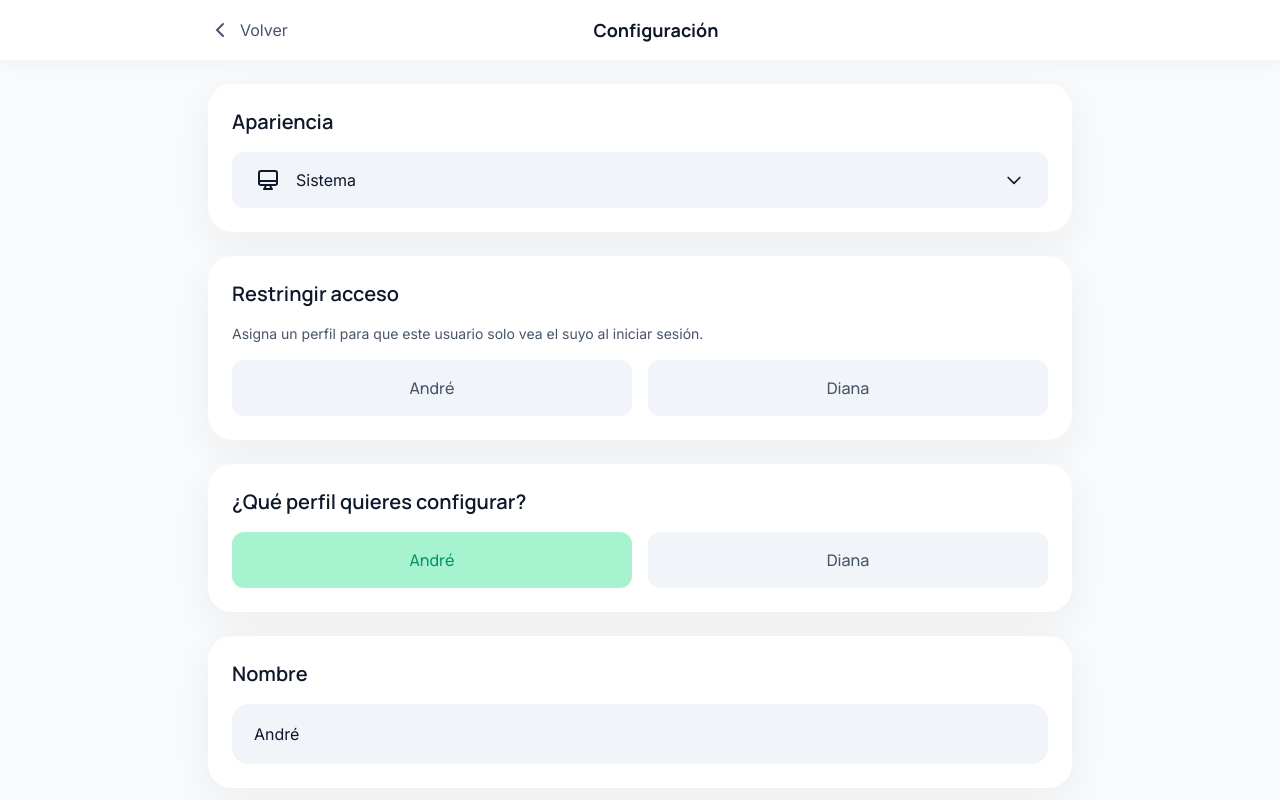
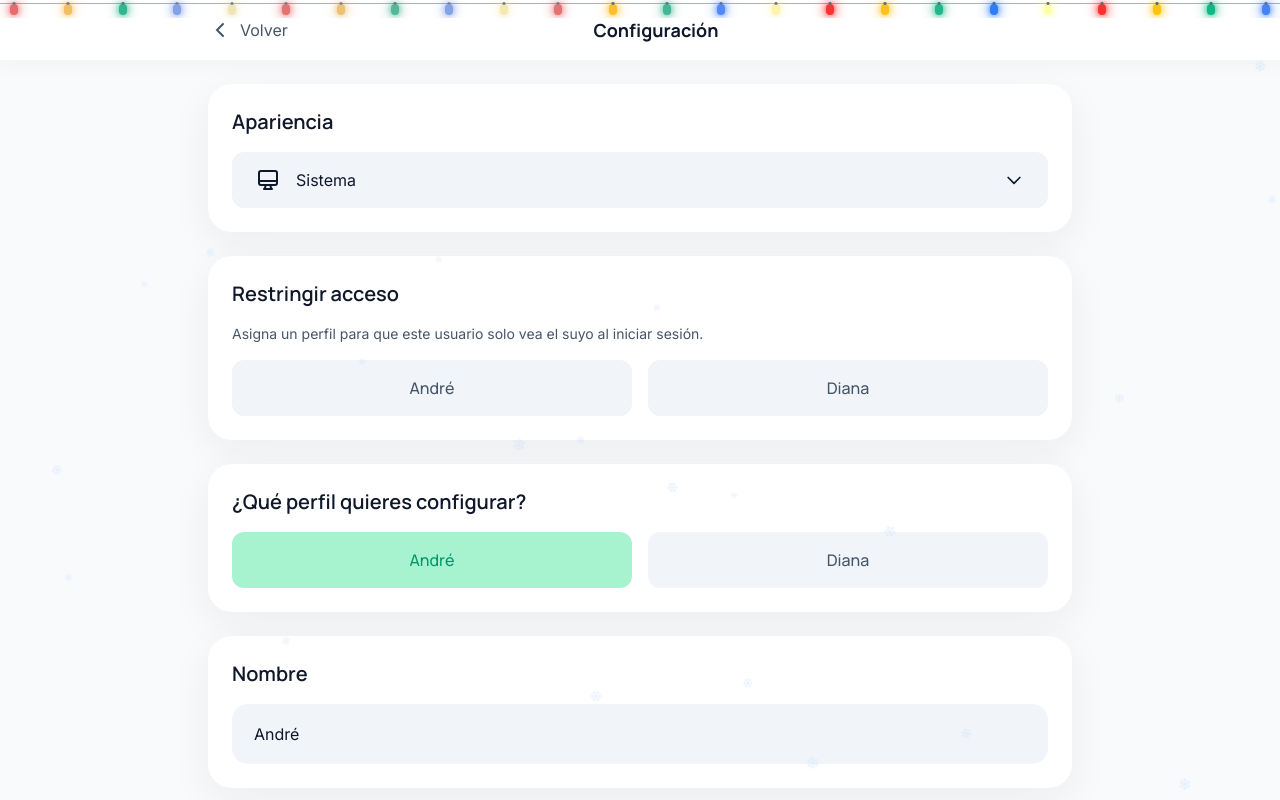
Before and after one commit to iDrewx/duo-balance, a Next.js app: page /settings in a window 1280 px wide. Shown: the top 800 px of the page. Built offline with nearby package versions, Linux system fonts and the light colour scheme; no server answers; the database is empty.

Commit message:
feat: add seasonal Christmas lights and snowfall
Show a fixed, non-layout-shifting Christmas layer from November 15 through January 6: twinkling lights across the top edge and subtle snowfall.

```diff
--- a/src/app/globals.css
+++ b/src/app/globals.css
@@ -110,3 +110,124 @@ body {
 .dark .glass {
   background: rgba(30, 41, 59, 0.8);
 }
+
+/* Seasonal decor: November 15-January 6 */
+.seasonal-snow {
+  position: fixed;
+  inset: 0;
+  z-index: 5;
+  overflow: hidden;
+  pointer-events: none;
+}
+
+.seasonal-flake {
+  position: absolute;
+  top: -10vh;
+  color: #bfdbfe;
+  line-height: 1;
+  opacity: 0.38;
+  user-select: none;
+  will-change: transform;
+  animation-name: seasonal-fall;
+  animation-timing-function: linear;
+  animation-iteration-count: infinite;
+}
+
+.dark .seasonal-flake {
+  color: #e0e7ff;
+  opacity: 0.32;
+  text-shadow: 0 0 8px rgba(224, 231, 255, 0.45);
+}
+
+@keyframes seasonal-fall {
+  from {
+    transform: translate3d(0, -10vh, 0) rotate(0deg);
+  }
+  to {
+    transform: translate3d(0, 115vh, 0) rotate(320deg);
+  }
+}
+
+.seasonal-lights {
+  position: fixed;
+  top: 0;
+  left: 0;
+  right: 0;
+  z-index: 50;
+  display: flex;
+  align-items: flex-start;
+  justify-content: space-between;
+  height: 18px;
+  padding: 0 10px;
+  overflow: hidden;
+  pointer-events: none;
+}
+
+.seasonal-lights::before {
+  content: "";
+  position: absolute;
+  top: 3px;
+  left: 0;
+  right: 0;
+  height: 1px;
+  background: rgba(71, 85, 105, 0.45);
+}
+
+.dark .seasonal-lights::before {
+  background: rgba(226, 232, 240, 0.28);
+}
+
+.seasonal-light {
+  position: relative;
+  width: 8px;
+  height: 11px;
+  margin-top: 4px;
+  border-radius: 9999px;
+  background: currentColor;
+  box-shadow:
+    0 0 6px currentColor,
+    0 0 14px currentColor;
+  animation: seasonal-twinkle 2.4s ease-in-out infinite alternate;
+}
+
+.seasonal-light:nth-child(3n) {
+  animation-duration: 2.1s;
+}
+
+.seasonal-light:nth-child(4n) {
+  animation-duration: 2.8s;
+}
+
+.seasonal-light::after {
+  content: "";
+  position: absolute;
+  top: -2px;
+  left: 50%;
+  width: 3px;
+  height: 3px;
+  border-radius: 1px;
+  background: #475569;
+  transform: translateX(-50%);
+}
+
+@keyframes seasonal-twinkle {
+  0% {
+    opacity: 0.55;
+    filter: brightness(0.9);
+  }
+  100% {
+    opacity: 1;
+    filter: brightness(1.25);
+  }
+}
+
+@media (prefers-reduced-motion: reduce) {
+  .seasonal-flake,
+  .seasonal-light {
+    animation: none;
+  }
+
+  .seasonal-flake {
+    display: none;
+  }
+}
--- a/src/app/layout.tsx
+++ b/src/app/layout.tsx
@@ -4,6 +4,7 @@ import { AuthProvider } from "@/context/AuthContext";
 import { ThemeProvider } from "@/context/ThemeContext";
 import { UserSettingsProvider } from "@/context/UserSettingsContext";
 import ErrorBoundary from "@/components/ErrorBoundary";
+import SeasonalDecor from "@/components/SeasonalDecor";
 import "./globals.css";
 
 const inter = Inter({ subsets: ["latin"], variable: '--font-inter' });
@@ -23,6 +24,7 @@ export default function RootLayout({
   return (
     <html lang="es-MX" className="h-full" style={{ colorScheme: 'light dark' }}>
       <body className={`${inter.variable} ${manrope.variable} h-full antialiased`}>
+        <SeasonalDecor />
         <ErrorBoundary>
           <AuthProvider>
             <ThemeProvider>
--- /dev/null
+++ b/src/components/SeasonalDecor.tsx
@@ -0,0 +1,73 @@
+'use client'
+
+import { useEffect, useState } from 'react'
+
+// Seasonal layer: November 15 through January 6 in production.
+// Development always shows it so the decoration can be previewed any time.
+function isHolidaySeason(date: Date): boolean {
+  const month = date.getMonth()
+  const day = date.getDate()
+
+  if (month === 11) return true
+  if (month === 10) return day >= 15
+  if (month === 0) return day <= 6
+  return false
+}
+
+const FLAKES = Array.from({ length: 24 }, (_, index) => ({
+  left: (index * 47 + 11) % 100,
+  size: 9 + ((index * 5) % 9),
+  duration: 13 + ((index * 7) % 11),
+  delay: -((index * 11) % 24),
+}))
+
+const LIGHT_COLORS = ['#dc2626', '#f59e0b', '#059669', '#2563eb', '#fde68a']
+const LIGHTS = Array.from({ length: 24 }, (_, index) => ({
+  color: LIGHT_COLORS[index % LIGHT_COLORS.length],
+  delay: (index * 0.17).toFixed(2),
+}))
+
+export default function SeasonalDecor() {
+  const [isVisible, setIsVisible] = useState(false)
+
+  useEffect(() => {
+    const isDevelopmentPreview = process.env.NODE_ENV === 'development'
+
+    setIsVisible(isHolidaySeason(new Date()) || isDevelopmentPreview)
+  }, [])
+
+  if (!isVisible) return null
+
+  return (
+    <>
+      <div className="seasonal-lights" aria-hidden="true">
+        {LIGHTS.map((light) => (
+          <span
+            key={`${light.color}-${light.delay}`}
+            className="seasonal-light"
+            style={{
+              color: light.color,
+              animationDelay: `${light.delay}s`,
+            }}
+          />
+        ))}
+      </div>
+      <div className="seasonal-snow" aria-hidden="true">
+        {FLAKES.map((flake) => (
+          <span
+            key={flake.left}
+            className="seasonal-flake"
+            style={{
+              left: `${flake.left}%`,
+              fontSize: `${flake.size}px`,
+              animationDuration: `${flake.duration}s`,
+              animationDelay: `${flake.delay}s`,
+            }}
+          >
+            ❄
+          </span>
+        ))}
+      </div>
+    </>
+  )
+}
```
